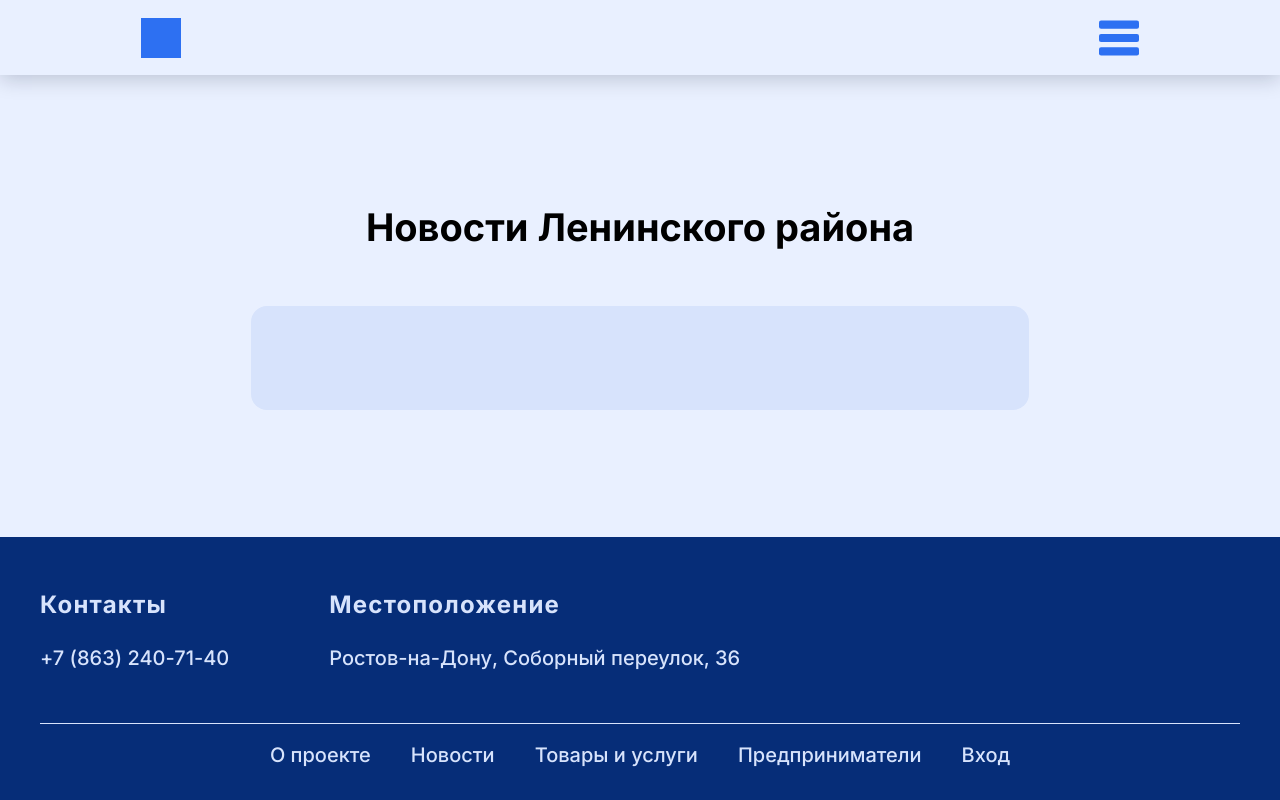
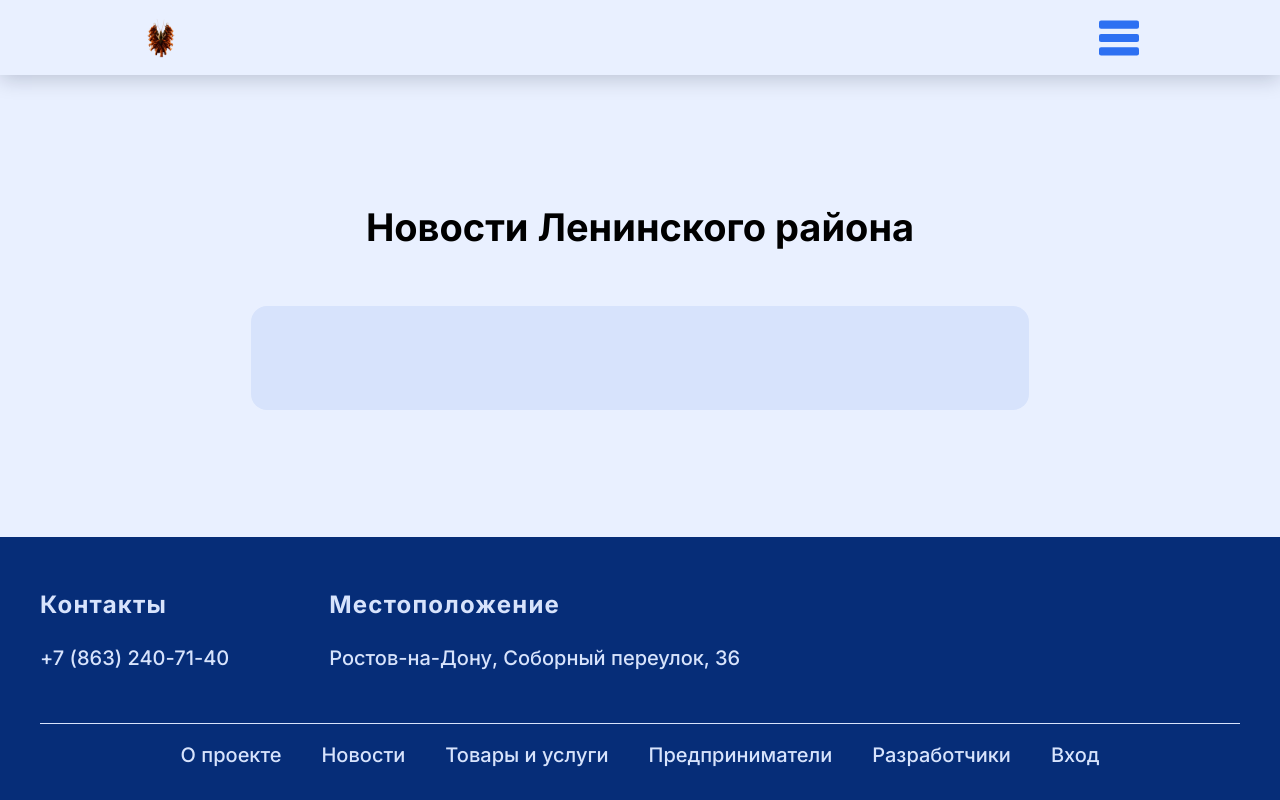
Before and after one commit to astrhsptl/len_website, a Django app: template src/backend/templates/application/news.html in a window 1280 px wide. Run offline with Django 4.2, Linux system fonts and the light colour scheme; the template is opened without the code that fills it, so the values that code supplies are empty.

Commit message:
add new logo

```diff
--- a/src/backend/templates/components/footer.html
+++ b/src/backend/templates/components/footer.html
@@ -33,6 +33,9 @@
             <li class="footer_li">
                 <a href="{% url 'user_list' %}" class="footer_link">Предприниматели</a>
             </li>
+            <li class="footer_li">
+                <a href="https://www.future-view.ru/" class="footer_link">Разработчики</a>
+            </li>
             {% if user.is_authenticated %}
                 <li class="footer_li">
                     <a href="{% url 'user_detail' pk=user.pk %}" class="footer_link">Личный кабинет</a>
--- a/src/backend/templates/components/header.html
+++ b/src/backend/templates/components/header.html
@@ -2,7 +2,7 @@
 
 <header>
     <div class="container header__content">
-        <img src="{% static 'statics/logo.svg' %}" alt="logo" class="header_logo">
+        <img src="{% static 'statics/logo.png' %}" alt="logo" class="header_logo">
         <div class="burger_menu" onclick="openHeaderMenu()" >
             <svg viewBox="0 0 39 34" class="header_logo" fill="none" xmlns="http://www.w3.org/2000/svg">
                 <rect y="25.9999" width="39" height="8" rx="2" fill="#2D70F2" />
--- a/src/backend/templates/components/navbar.html
+++ b/src/backend/templates/components/navbar.html
@@ -2,7 +2,7 @@
 
 <nav class="preload" id="burger_opened">
     <div class="container header__content header_main-row">
-        <img src="{% static 'statics/logo.svg' %}" alt="logo" class="header_logo">
+        <img src="{% static 'statics/logo.png' %}" alt="logo" class="header_logo">
         <div class="burger_menu" onclick="closeHeaderMenu()" >
             <svg viewBox="0 0 34 34" fill="none" class="header_logo" xmlns="http://www.w3.org/2000/svg">
                 <rect x="0.000244141" y="27.9601" width="39" height="8" rx="2"
```
Also changed, not shown: src/backend/accounts/migrations/0004_alter_customuser_avatar_and_more.py (added), src/backend/pages/migrations/0004_alter_products_is_moderated.py (added), src/backend/static/pages/statics/logo.png (added), 1 other file.
